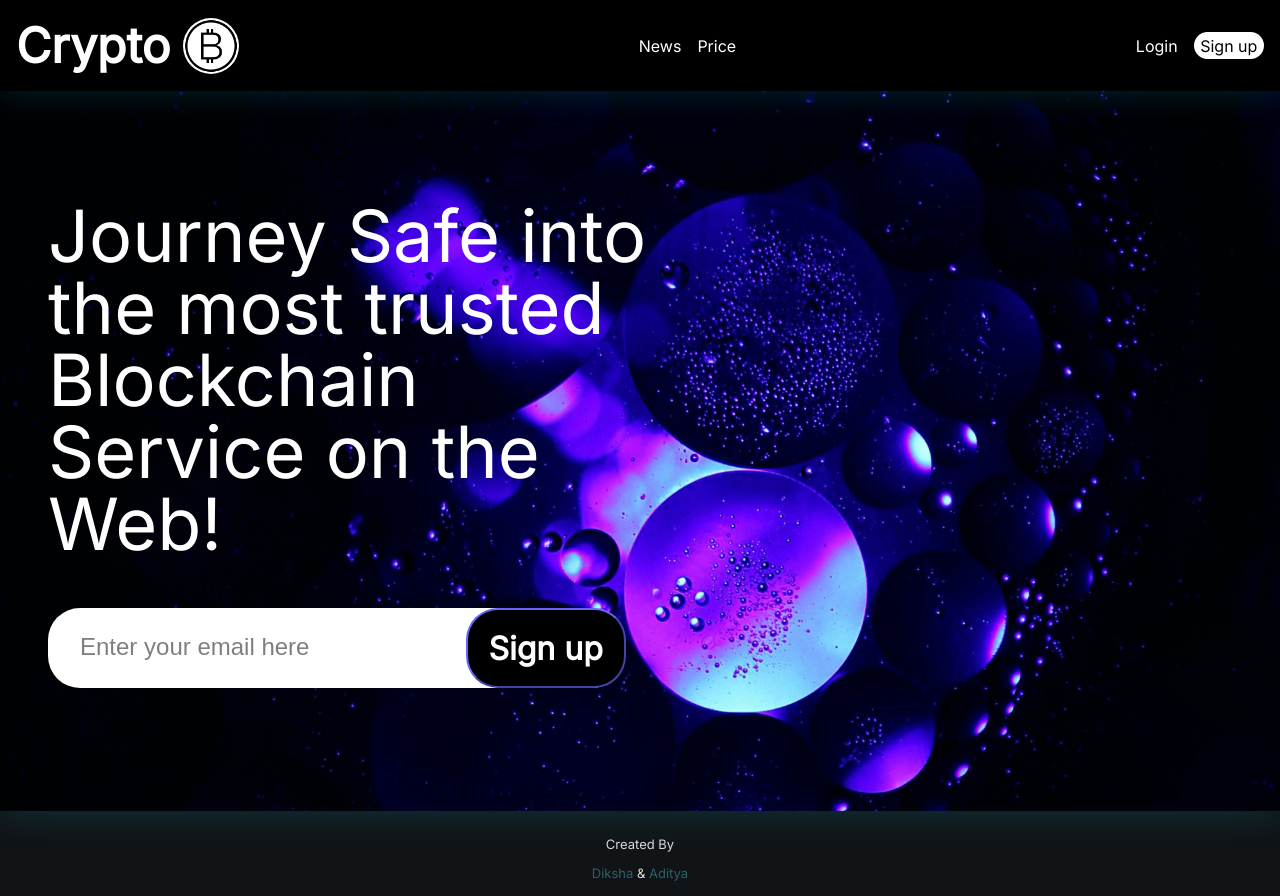
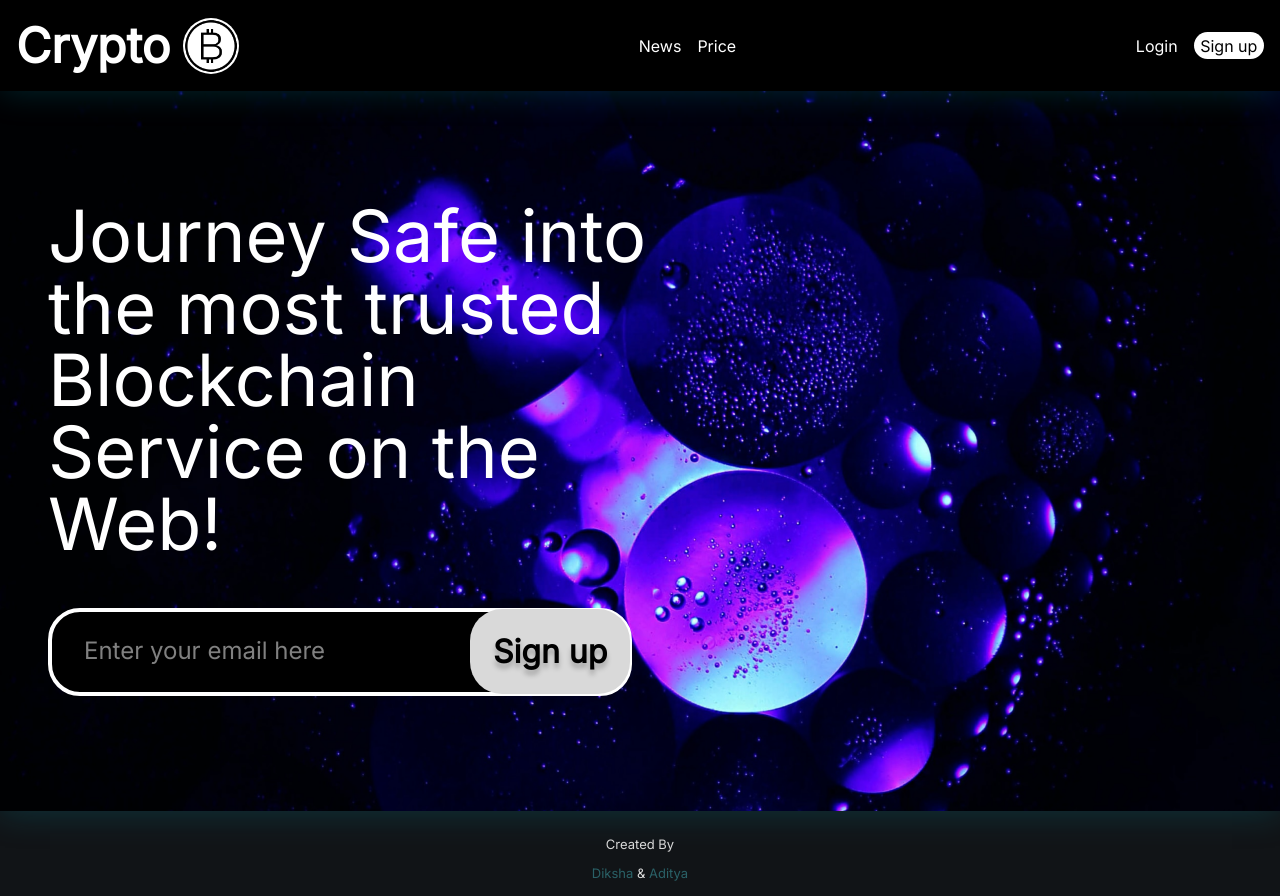
Before and after one commit to Rebooting-Me/Crypto-Dashboard, a React (Create React App) app: page / in a window 1280 px wide. Built offline with nearby package versions, Linux system fonts and the light colour scheme.

Commit message:
form styling

```diff
--- a/src/styles.css
+++ b/src/styles.css
@@ -117,21 +117,25 @@ form{
 
 button{
     position: absolute;
-    left: 72.5%;
+    left: 72.3%;
+    top: 0.08rem;
     width: 10rem;
-    height: 5rem;
+    height: 5.3rem;
     border-radius: 2rem;
-    background-color: black;
-    border-color: #6666fb;
-    color: white;
+    background-color: #D9D9D9;
+    color: black;
     font-size: 2rem;
     font-family: 'Inter';
-    font-weight: bold;
+    font-weight: bolder;
+    text-shadow: 0rem 0.3rem 0.3rem rgba(0, 0, 0, 0.25);
+    border: 0;
+    outline: none;
 }
 
 button:hover {
     transform: scale(1.03);
 }
+
 
 #email {
     width: 32rem;
@@ -140,13 +144,17 @@ button:hover {
     border-radius: 2rem;
     font-size: 1.3rem;
     font-weight: bold;
-    color: rgb(64, 64, 64);
-    border: 0;
-    outline: none;
+    background: black;
+    color: rgb(255, 255, 255);
+    border-color: white;
+    border-width: 0.25rem;
+    border-style: solid;
 }
+
 ::placeholder {
-    color: rgb(0, 0, 0);
+    color: rgb(255, 255, 255);
     font-size: 1.5rem;
-    font-weight: normal;
+    font-family: 'Inter';
+    font-weight: lighter;
     opacity: 0.5;
   }
```
